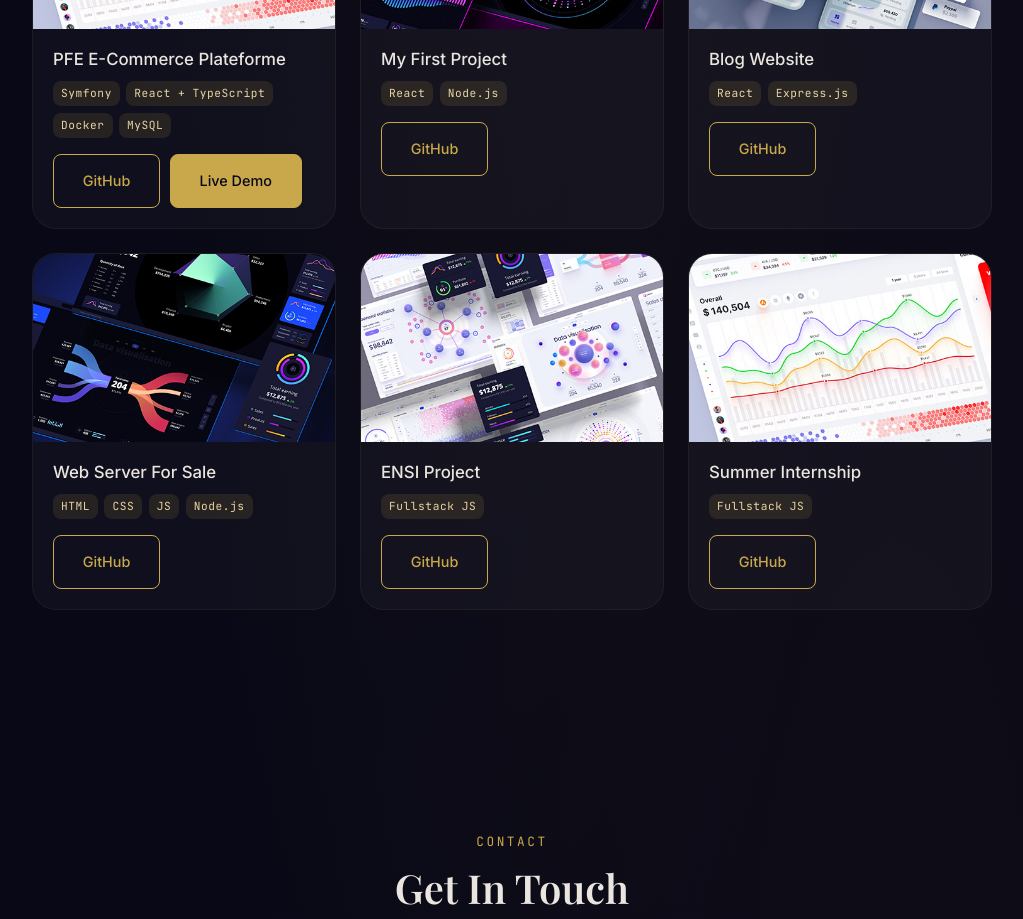
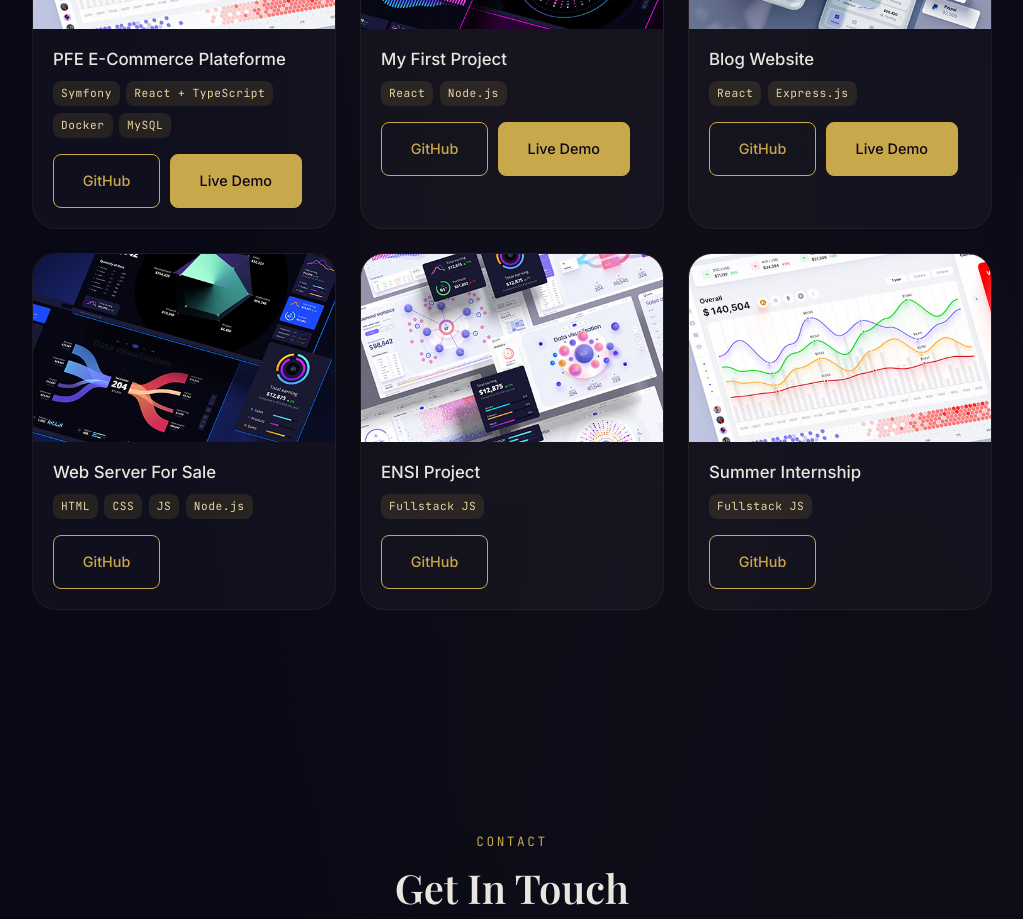
Before and after one commit to HosniSelmi/My-portfolio, a React (Create React App) app: page / in a window 1280 px wide. Shown: the part 2860-3779 px from the top of the page, without its empty margins (128-1151 px from the left). Built offline with nearby package versions, Linux system fonts and the light colour scheme.

Commit message:
updating demos

```diff
--- a/src/components/portfolio/portfolio.jsx
+++ b/src/components/portfolio/portfolio.jsx
@@ -22,6 +22,7 @@ const data = [
     title: 'My First Project',
     tags: ['React', 'Node.js'],
     github: 'https://github.com/HosniSelmi/myfirstproject',
+    demo: 'https://myfirstproject-mhs8.vercel.app/',
   },
   {
     id: 3,
@@ -29,6 +30,7 @@ const data = [
     title: 'Blog Website',
     tags: ['React', 'Express.js'],
     github: 'https://github.com/HosniSelmi/Blog-Website',
+    demo: 'https://blog-website-kxjp.onrender.com/',
   },
   {
     id: 4,
```
